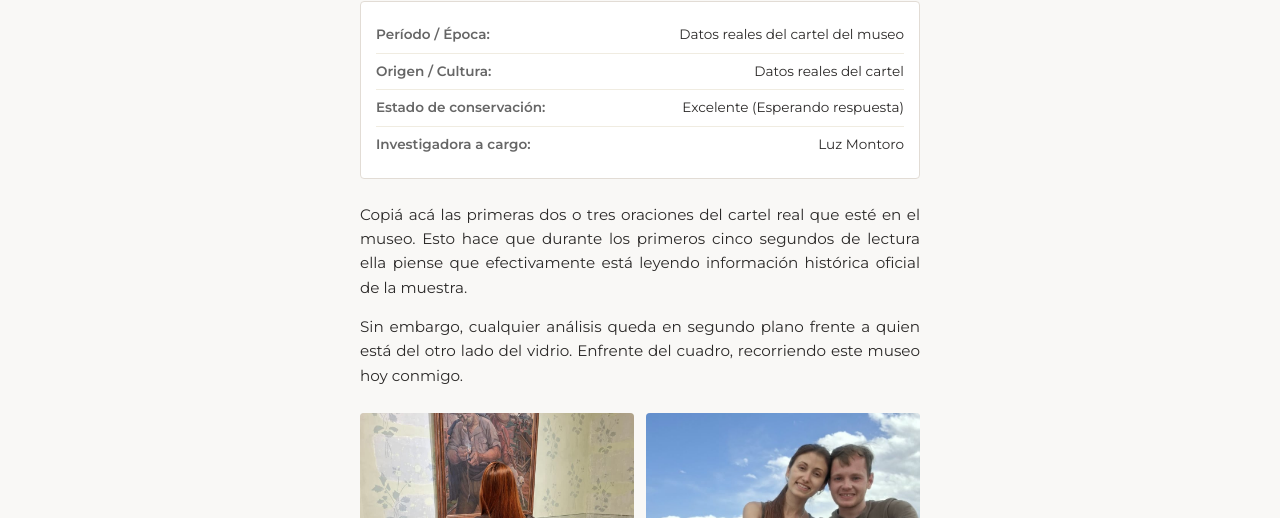
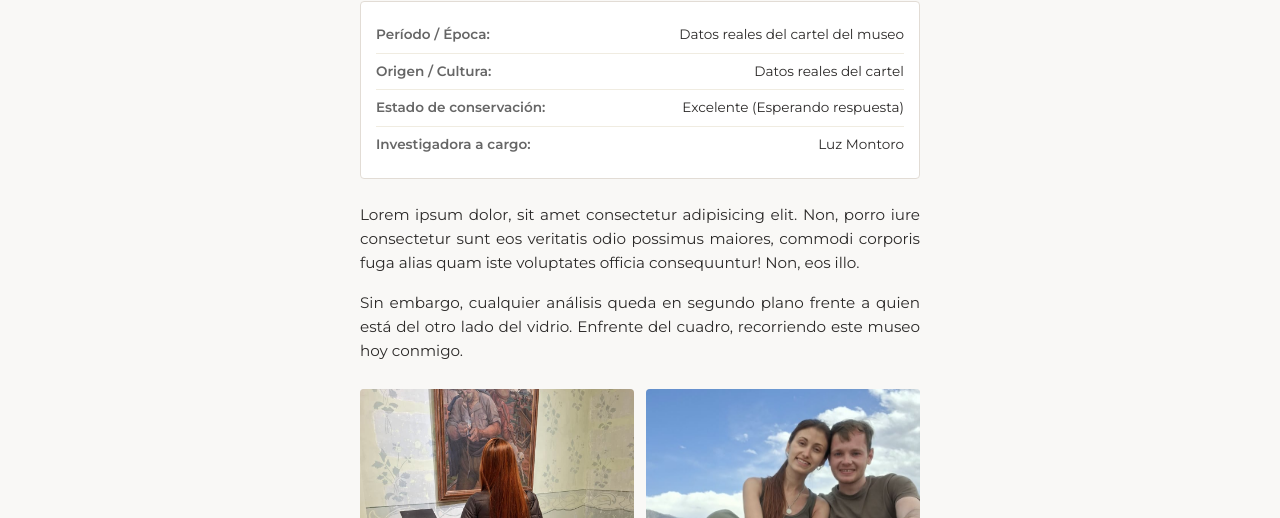
Before and after one commit to JoseSantiagoVillalba/archivo-museo-mendoza, a plain HTML site: page index.html in a window 1280 px wide. Shown: the part 582-1100 px from the top of the page. Drawn offline with nearby package versions, Linux system fonts and the light colour scheme.

```diff
--- a/index.html
+++ b/index.html
@@ -270,8 +270,7 @@
 
         <div class="description">
             <p>
-                Copiá acá las primeras dos o tres oraciones del cartel real que esté en el museo. Esto hace que durante los primeros cinco segundos de lectura ella piense que efectivamente está leyendo información histórica oficial de la muestra.
-            </p>
+                Lorem ipsum dolor, sit amet consectetur adipisicing elit. Non, porro iure consectetur sunt eos veritatis odio possimus maiores, commodi corporis fuga alias quam iste voluptates officia consequuntur! Non, eos illo.            </p>
 
             <p>
                 Sin embargo, cualquier análisis queda en segundo plano frente a quien está del otro lado del vidrio. Enfrente del cuadro, recorriendo este museo hoy conmigo.
```
